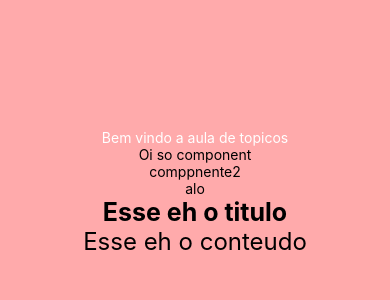
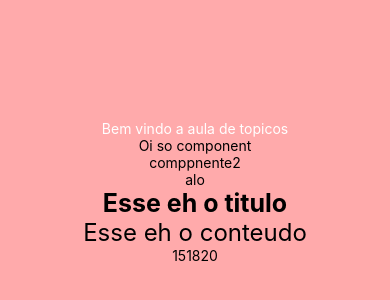
Before and after one commit to Migueldoniz/aulascribas, a React Native app in the folder moguelteste/: screen / in a window 390 px wide. Shown: the part 230-530 px from the top of the page. Built offline with nearby package versions, Linux system fonts and the light colour scheme.

Commit message:
função soma

```diff
--- a/moguelteste/App.js
+++ b/moguelteste/App.js
@@ -15,6 +15,7 @@ export default function App() {
       <Componente3></Componente3>
       <Titulo texto="Esse eh o titulo"></Titulo>
       <Mensagem conteudo="Esse eh o conteudo"></Mensagem>
+      <Text>{somar(151818,2)}</Text>
     </View>
   );
 }
```
